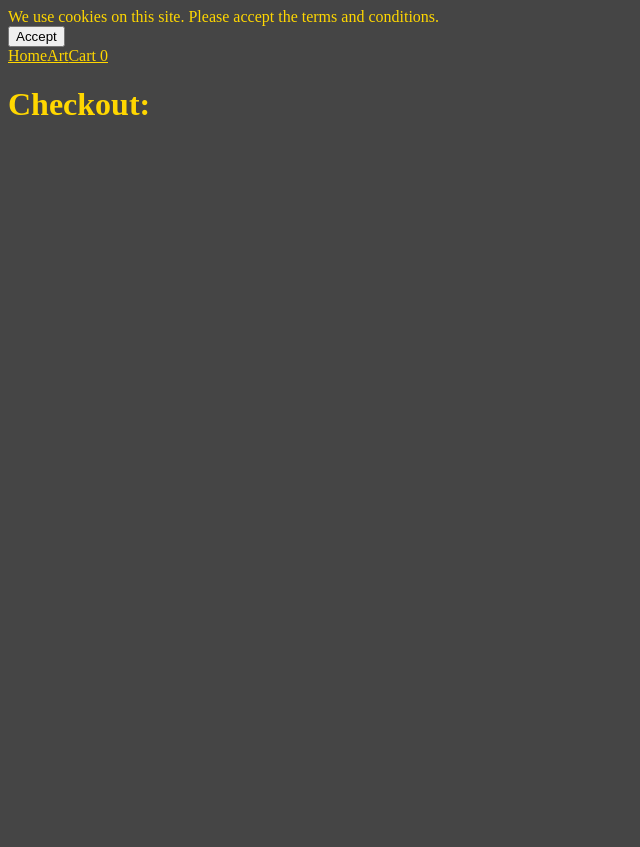
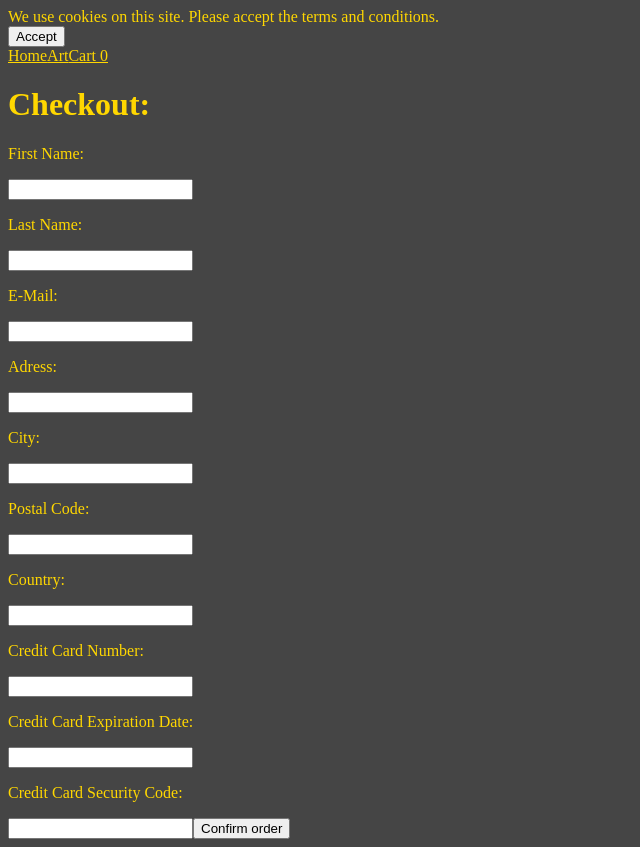
Before and after one commit to AdrianRistic/e-commerce-site, a Next.js app: page /checkout in a window 1280 px wide. Shown: the whole page, without its empty margins (0-640 px from the left). Before the commit the page ends 800 px from the top, so only its background shows below. Built offline with nearby package versions, Linux system fonts and the light colour scheme; no server answers.

Commit message:
Add checkout fields

```diff
--- a/app/checkout/page.js
+++ b/app/checkout/page.js
@@ -2,6 +2,27 @@ export default function checkOut() {
   return (
     <>
       <h1>Checkout:</h1>
+      <p>First Name:</p>
+      <input></input>
+      <p> Last Name:</p>
+      <input></input>
+      <p>E-Mail:</p>
+      <input></input>
+      <p>Adress:</p>
+      <input></input>
+      <p>City:</p>
+      <input></input>
+      <p>Postal Code:</p>
+      <input></input>
+      <p>Country:</p>
+      <input></input>
+      <p>Credit Card Number:</p>
+      <input></input>
+      <p>Credit Card Expiration Date:</p>
+      <input></input>
+      <p>Credit Card Security Code:</p>
+      <input></input>
+      <button>Confirm order</button>
     </>
   );
 }
```
Also changed, not shown: app/checkout/head.js (added, +7 -0 lines).
